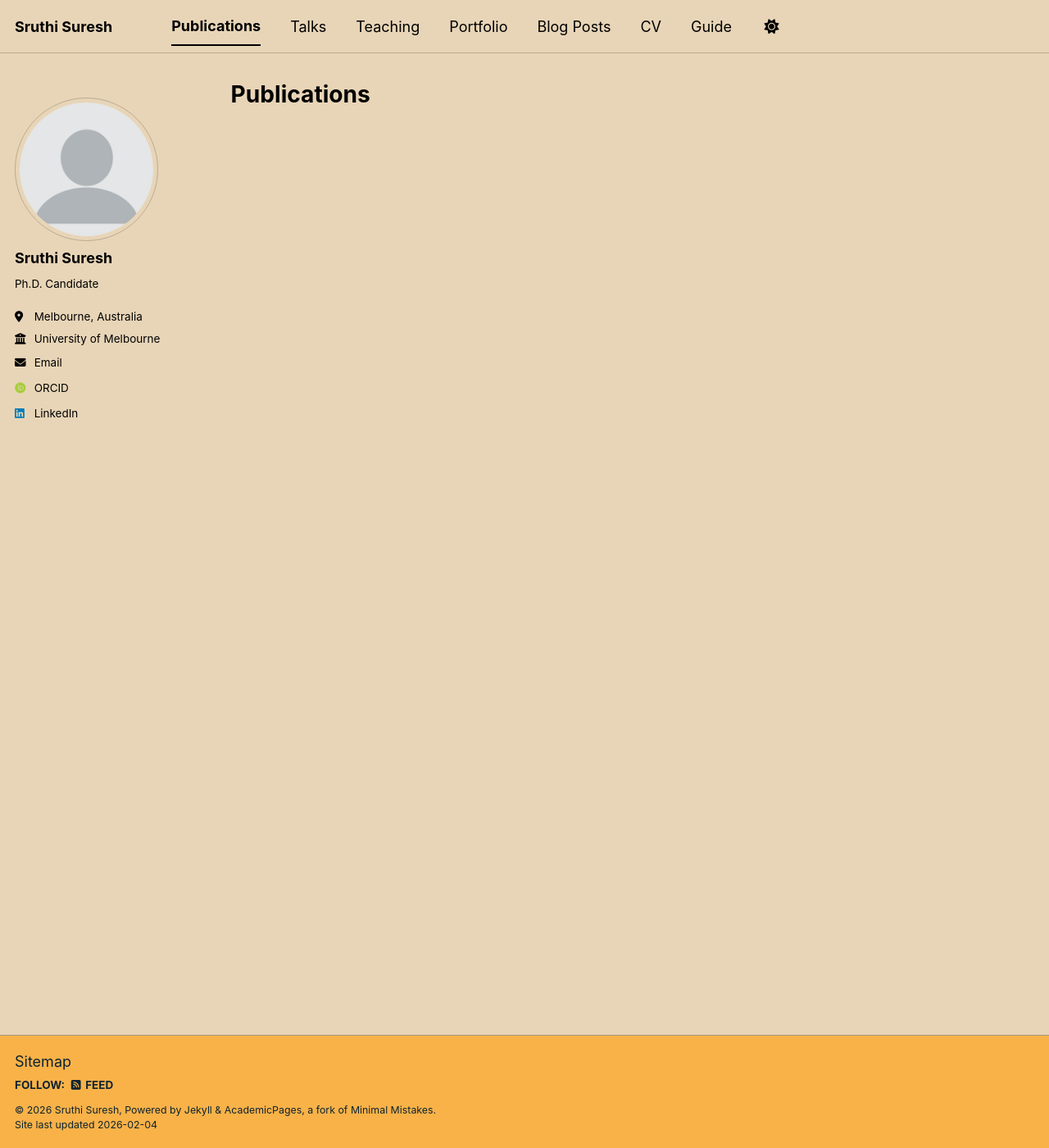
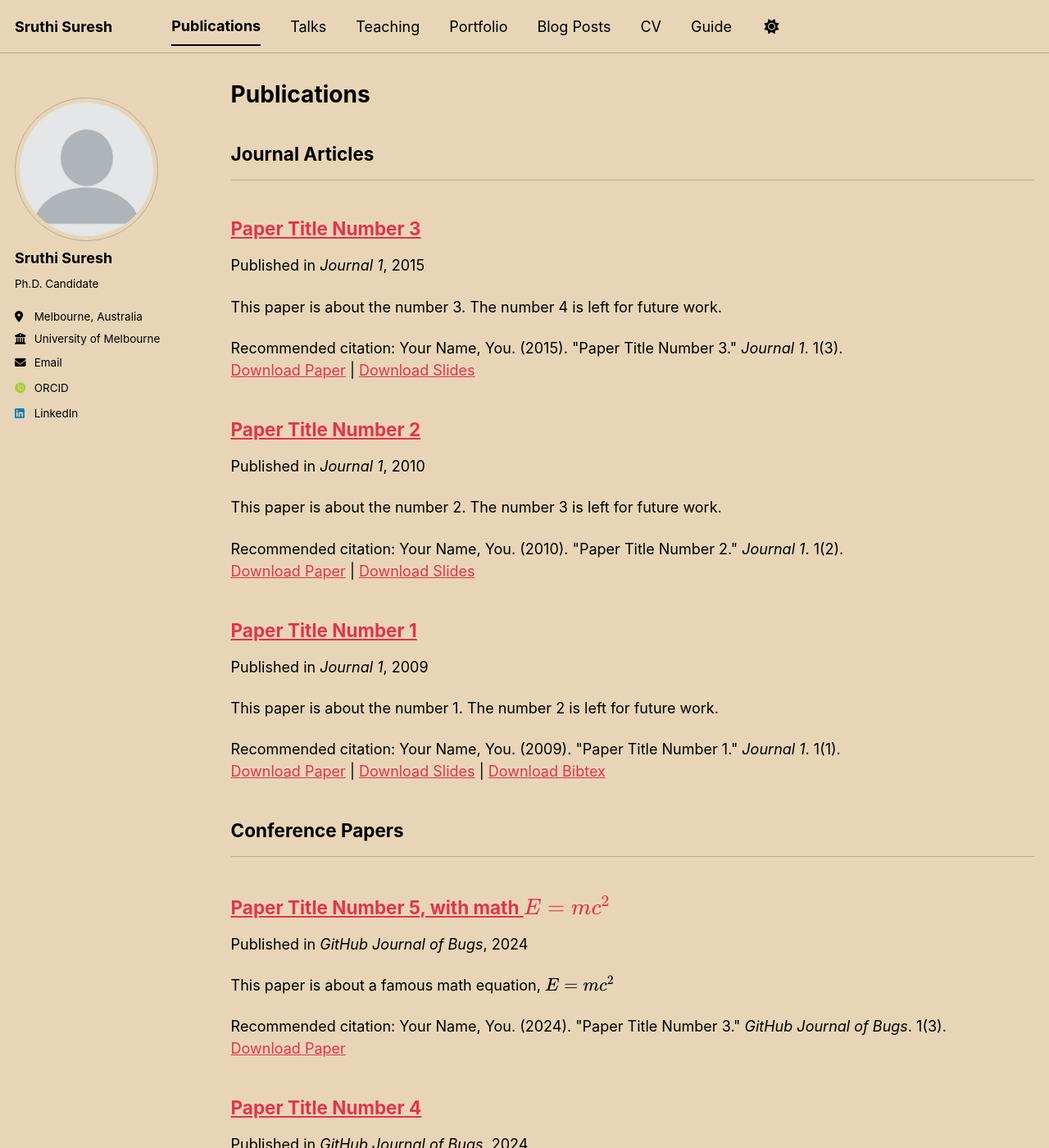
Before and after one commit to suresh-sruthi/suresh-sruthi.github.io, a Jekyll site: the page built from _pages/publications.html, in a window 1280 px wide and 1400 px high. Shown: the whole window at 82% size. Built offline with Jekyll 4.4.1, drawn with Linux system fonts in a browser that asks for light colours; some web fonts are replaced; a script bundle is joined from its source files by our own code; library files that are not in the unit come from our copies; some of the changed lines change nothing that is shown; some of the changed text lies outside the part shown.

Commit message:
Update _config.yml

```diff
--- a/_config.yml
+++ b/_config.yml
@@ -224,12 +224,12 @@ collections:
   teaching:
     output: true
     permalink: /:collection/:path/
-  #publications:
-    #output: true
-    #permalink: /:collection/:path/
-  #portfolio:
-    #output: false
-    #permalink: /:collection/:path/
+  publications:
+    output: true
+    permalink: /:collection/:path/
+  portfolio:
+    output: false
+    permalink: /:collection/:path/
   talks:
     output: true
     permalink: /:collection/:path/
@@ -274,14 +274,14 @@ defaults:
       share: true
       comments: true
   # _portfolio
-  #- scope:
-  #    path: ""
-  #    type: portfolio
-  #  values:
-  #    layout: single
-  #    author_profile: true
-  #    share: true
-  #    comments: true
+  - scope:
+      path: ""
+      type: portfolio
+    values:
+      layout: single
+      author_profile: true
+      share: true
+      comments: true
   # _talks
   - scope:
       path: ""
```
